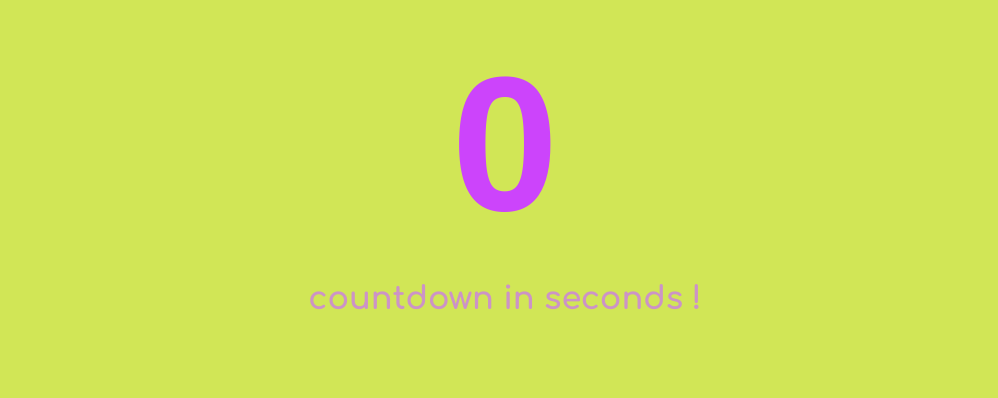
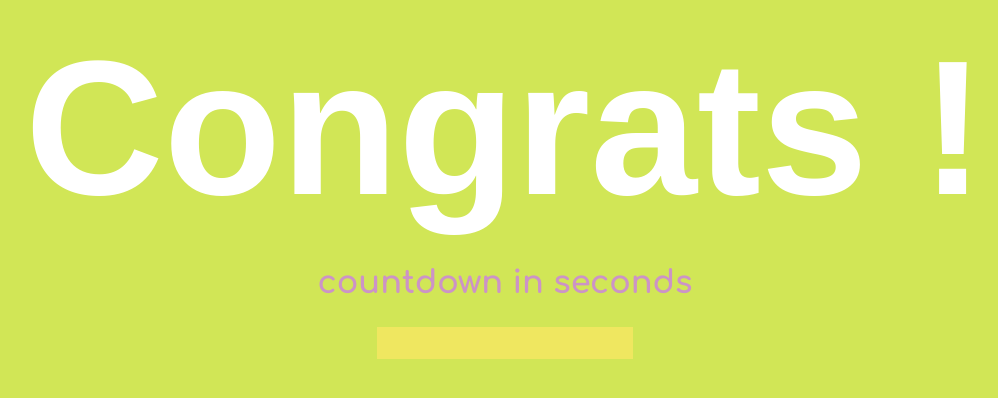
Before and after one commit to tusia313/js-css-countdown-timer, a plain HTML site: page index.html in a window 1280 px wide. Shown: the part 212-610 px from the top of the page, without its empty margins (135-1133 px from the left). Drawn offline with Linux system fonts and the light colour scheme; a web font is replaced by a local one.

Commit message:
Add final countdown timer with stylished slider.

```diff
--- a/css/style.css
+++ b/css/style.css
@@ -12,11 +12,6 @@ body {
     text-align: center;
 }
 
-.time-container {
-    color: rgb(204,148,198);
-
-}
-
 .time-container h1 {
     color: rgb(204,68,251);
     font-size: 12em;
@@ -28,9 +23,19 @@ body {
 .time-container h2 {
     font-family: 'Comfortaa', sans-serif;
     font-size: 2em;
-
+    color: rgb(204,148,198);
 }
 
-input {
-    background-color: rgb(204,182,121);
+.time-container .custom-sider {
+    width: 16rem;
+    height: 2rem;
+
+    background-color: rgba(247, 232, 99, 0.8);
+    margin: 0 auto;
 }
+
+.time-container .fill {
+    width: 100%;
+    height: 2rem;
+    background-color: rgba(204,68,251, 0.3);
+}
--- a/index.html
+++ b/index.html
@@ -12,7 +12,7 @@
 <body>
     <div class="time-container">
         <h1 id="time-left"></h1>
-        <h2>countdown in seconds !</h2>
+        <h2>countdown in seconds</h2>
         <!-- <input type="range" id="slider" name="time" min="0" max="100" value="100"/> -->
         <div class="custom-sider">
             <div class="fill"></div>
--- a/js/app.js
+++ b/js/app.js
@@ -1,21 +1,23 @@
 const headingElement = document.querySelector('#time-left')
-const sliderElement = document.querySelector('#slider')
+const sliderElement = document.querySelector('.fill')
 
 let timeLeft = 5
-let value = 100
+let startCount = timeLeft
+
 
 headingElement.innerText = timeLeft
 
 const time = setInterval(() => {
 
         timeLeft--
-        value = value - 20
+        // value = value - step
         headingElement.textContent = timeLeft
-        sliderElement.value = value
+        sliderElement.style.width = (timeLeft/startCount) * 100 + '%'
 
      if (timeLeft === 0) {
         clearInterval(time)
-        headingElement.textContent = 'Congrats!'
+        headingElement.textContent = 'Congrats !'
+        headingElement.style.color = 'white'
     }
 
 }, 1000)
```
